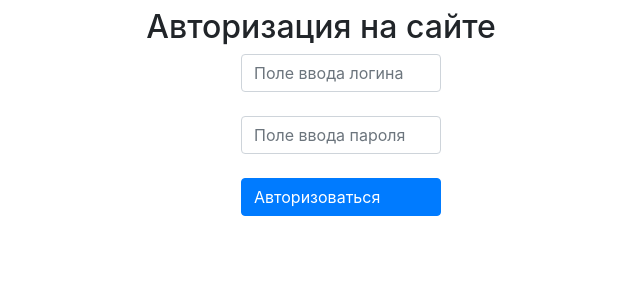
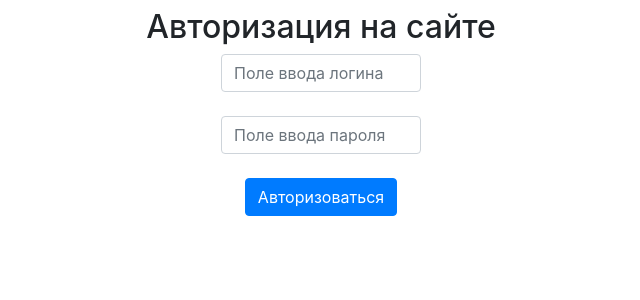
Before and after one commit to LebedevYuS/PHP-auth-example, a PHP site: page /login.php in a window 1280 px wide. Shown: the part 54-354 px from the top of the page, without its empty margins (319-959 px from the left). Run offline with PHP 8.4, Linux system fonts and the light colour scheme.

Commit message:
simple fix

```diff
--- a/css/style.css
+++ b/css/style.css
@@ -14,7 +14,7 @@
 
 .input-group {
     width: 200px !important;
-    margin-left: 475px;
+    margin-left: 455px;
 }
 
 .absolute-center {
--- a/login.php
+++ b/login.php
@@ -34,7 +34,7 @@ if (isset($_POST['do_auth'])) {
 				<form action="login.php" method="post">
 					<input type="text" class="form-control input-group" name="login" id="login" placeholder="Поле ввода логина" required><br>
 					<input type="password" class="form-control input-group" name="password" id="pass" placeholder="Поле ввода пароля" required><br>
-					<button class="btn btn-primary input-group" name="do_auth" type="submit">Авторизоваться</button>
+					<button class="btn btn-primary" name="do_auth" type="submit">Авторизоваться</button>
 				</form>
 				<?php endif; ?>
 				<br>
```
